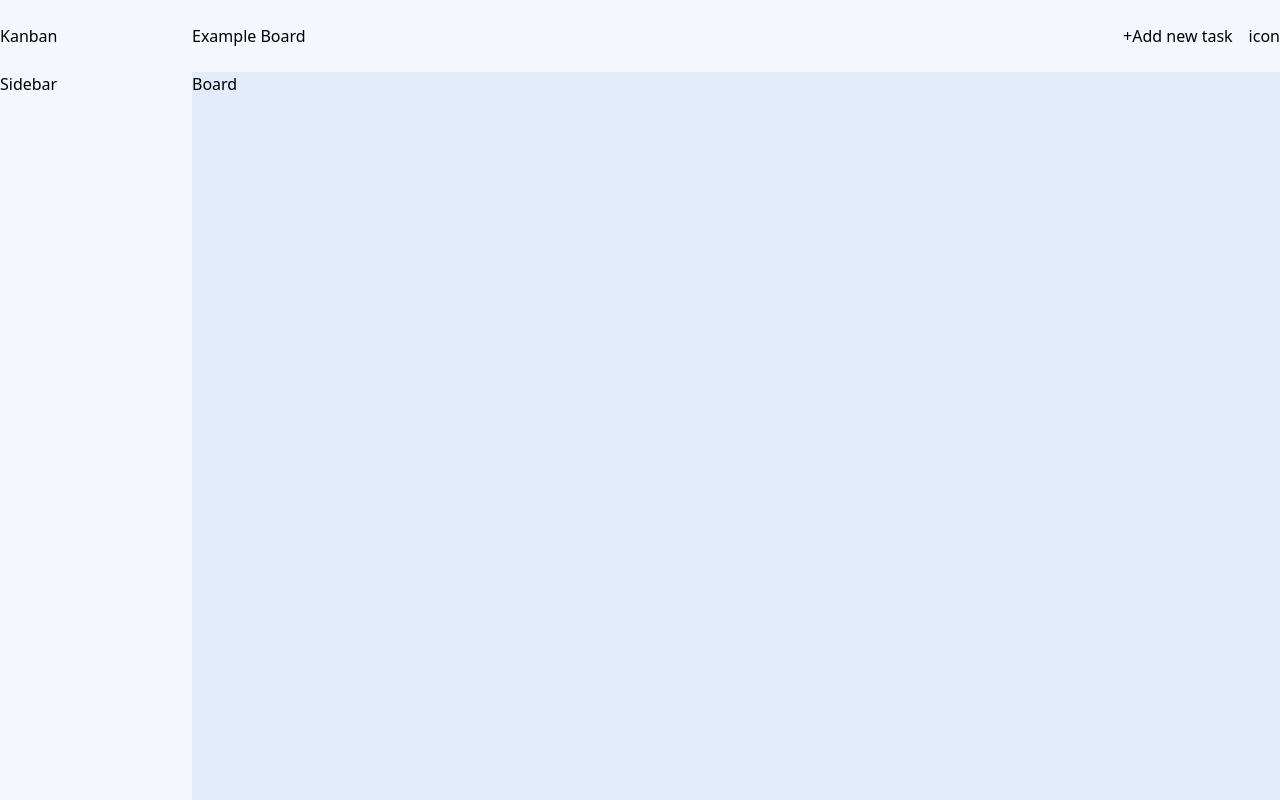
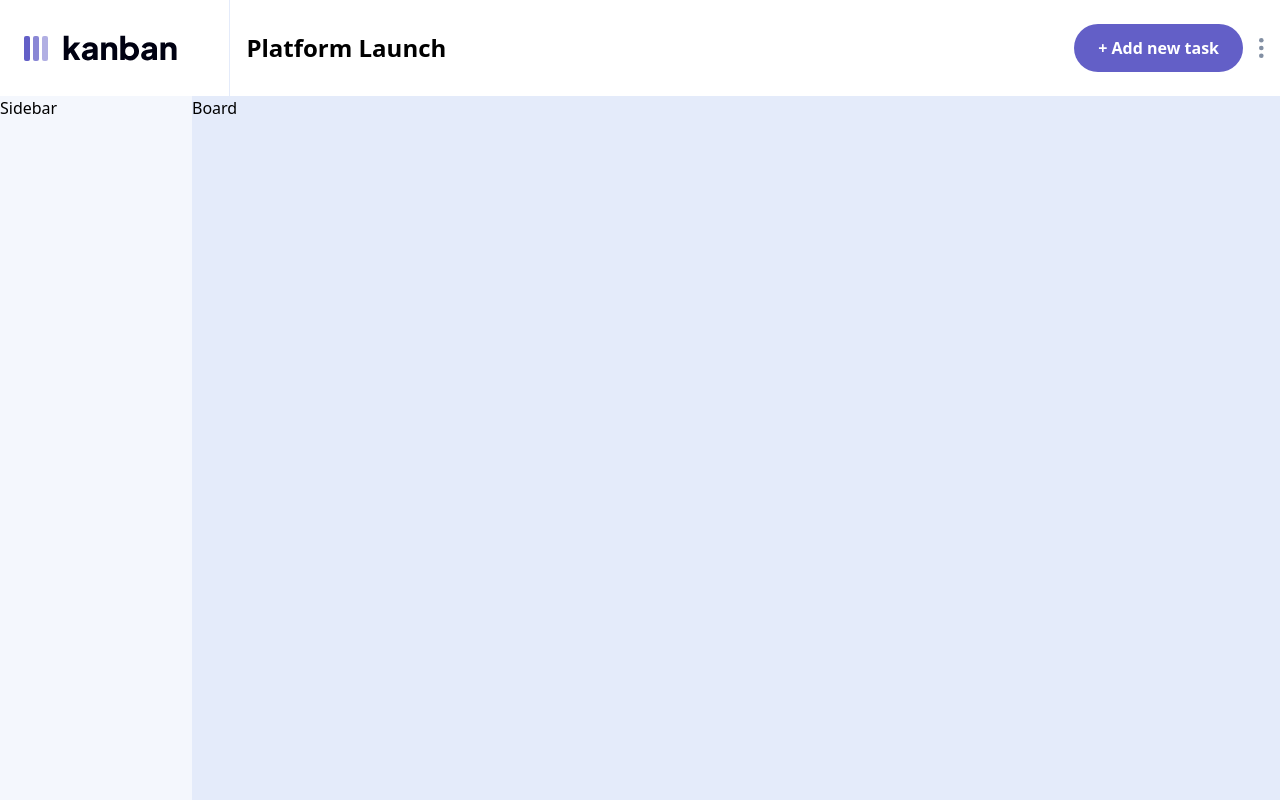
Before and after one commit to RajShringi/kanban, a React (Vite) app: page / in a window 1280 px wide. Built offline with nearby package versions, Linux system fonts and the light colour scheme.

Commit message:
create Header desktop UI

```diff
--- a/src/Header.jsx
+++ b/src/Header.jsx
@@ -1,12 +1,21 @@
+import MenuKebab from "./assets/MenuKebab.svg";
+import kanbanLightImage from "./assets/kanban-light-logo.svg";
+
 function Header() {
   return (
-    <div className="bg-[#f4f7fd] flex justify-between py-6">
-      <div className="flex-[15%]">Kanban</div>
-      <div className="flex-[85%] flex justify-between">
-        <h2>Example Board</h2>
-        <div className="space-x-4">
-          <button>+Add new task</button>
-          <button>icon</button>
+    <div className="bg-white flex  items-stretch">
+      <div className="flex-[18%] flex items-center max-w-[300px] px-6  border-r border-r-[#e4ebfa]">
+        <img src={kanbanLightImage} alt="kanban-logo" />
+      </div>
+      <div className="flex-[82%] flex justify-between items-center px-4 py-6">
+        <h2 className="font-bold text-2xl">Platform Launch</h2>
+        <div className="space-x-4 flex items-center">
+          <button className="bg-[#635fc7] hover:bg-[#635fc8c9] text-white px-6 py-3 rounded-full font-bold">
+            + Add new task
+          </button>
+          <button>
+            <img src={MenuKebab} alt="MenuKebab" />
+          </button>
         </div>
       </div>
     </div>
```
